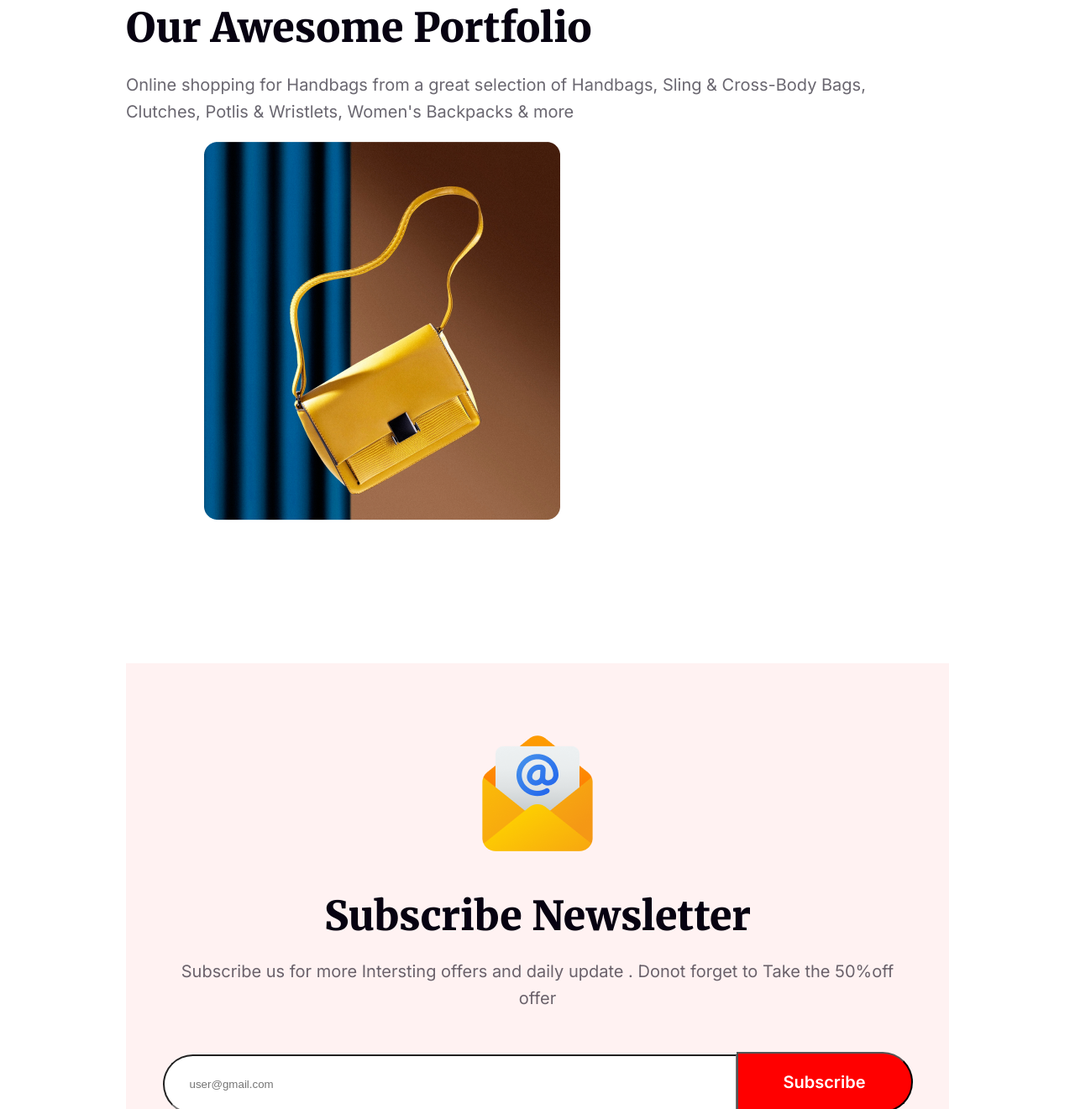
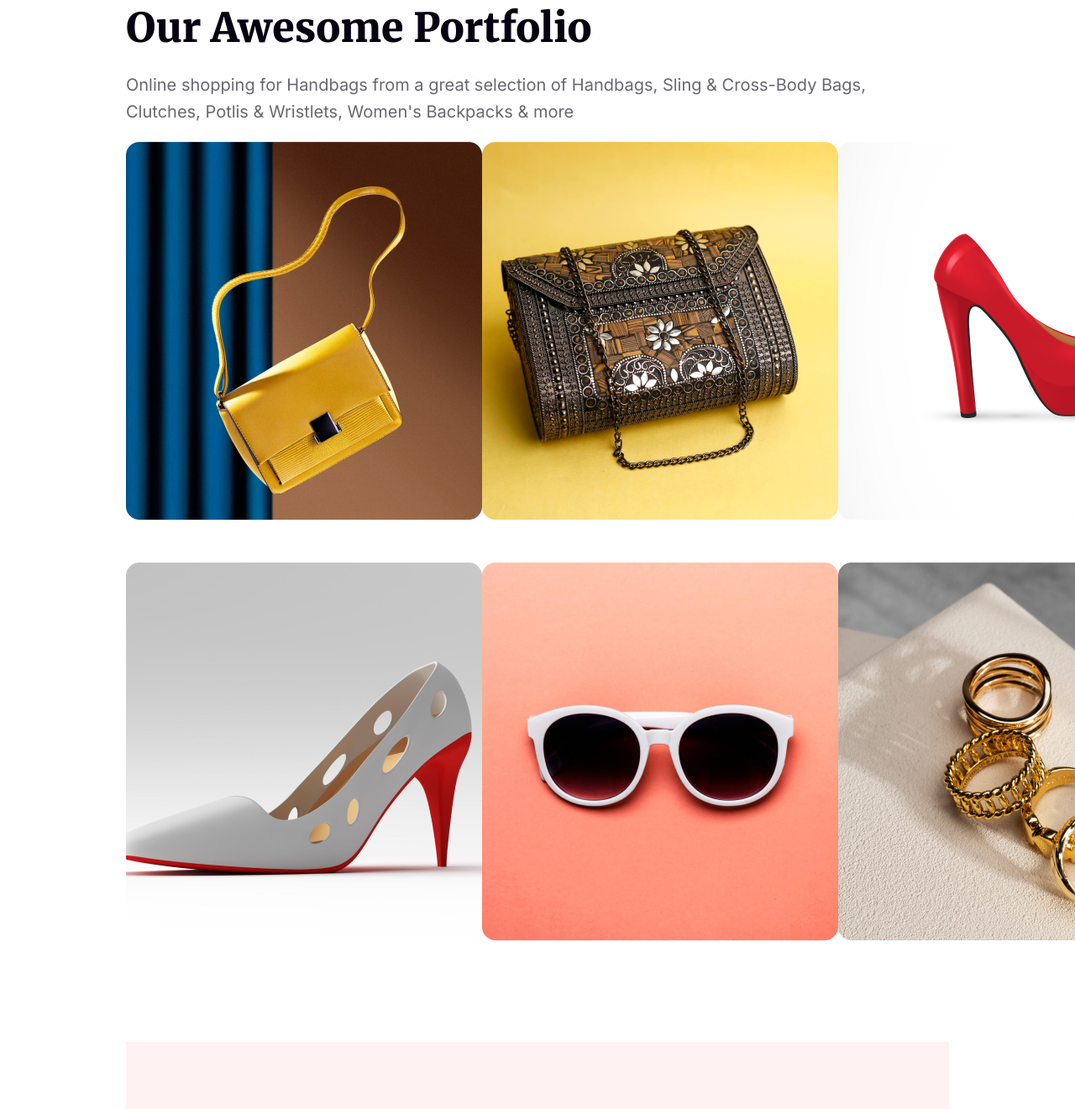
Before and after one commit to ArfanAnupom1/assignment1final-new-year, a plain HTML site: page index.html in a window 1280 px wide. Shown: the part 4812-6133 px from the top of the page at 84% size. Drawn offline with Linux system fonts and the light colour scheme; the site is published under a folder, as on GitHub Pages, so addresses that start at the root find nothing.

Commit message:
My final  commit

```diff
--- a/index.html
+++ b/index.html
@@ -7,8 +7,10 @@
     <title>New year</title>
     <link rel="stylesheet" href="style/style.css">
     <link rel="preconnect" href="https://fonts.googleapis.com">
-<link rel="preconnect" href="https://fonts.gstatic.com" crossorigin>
-<link href="https://fonts.googleapis.com/css2?family=Inter:wght@100;200;300;400;500;600;700;800;900&family=Merriweather+Sans:ital,wght@0,300;0,400;0,500;0,600;0,700;0,800;1,300;1,400;1,500;1,600;1,700;1,800&family=Merriweather:ital,wght@0,300;0,400;0,700;0,900;1,300;1,400;1,700;1,900&family=Open+Sans:ital,wght@0,300;0,400;0,500;0,600;0,700;0,800;1,300;1,400;1,500;1,600;1,700;1,800&family=Sen:wght@400;600;800&display=swap" rel="stylesheet">
+    <link rel="preconnect" href="https://fonts.gstatic.com" crossorigin>
+    <link
+        href="https://fonts.googleapis.com/css2?family=Inter:wght@100;200;300;400;500;600;700;800;900&family=Merriweather+Sans:ital,wght@0,300;0,400;0,500;0,600;0,700;0,800;1,300;1,400;1,500;1,600;1,700;1,800&family=Merriweather:ital,wght@0,300;0,400;0,700;0,900;1,300;1,400;1,700;1,900&family=Open+Sans:ital,wght@0,300;0,400;0,500;0,600;0,700;0,800;1,300;1,400;1,500;1,600;1,700;1,800&family=Sen:wght@400;600;800&display=swap"
+        rel="stylesheet">
 
 </head>
 
@@ -101,14 +103,14 @@
             <section>
                 <div class="image6">
                     <img class="hover" src="./resources/Rectangle 3.png" alt="">
-                    <img class="hover" src="/resources/Rectangle 4.png" alt="">
-                    <img class="hover" src="/resources/Rectangle 5.png" alt="">
+                    <img class="hover" src="./resources/Rectangle 4.png" alt="">
+                    <img class="hover" src="./resources/Rectangle 5.png" alt="">
 
                 </div>
                 <div class="image7">
-                    <img class="hover" src="/resources/Rectangle 6.png" alt="">
-                    <img class="hover" src="/resources/Rectangle 7.png" alt="">
-                    <img class="hover" src="/resources/Rectangle 8.png" alt="">
+                    <img class="hover" src="./resources/Rectangle 6.png" alt="">
+                    <img class="hover" src="./resources/Rectangle 7.png" alt="">
+                    <img class="hover" src="./resources/Rectangle 8.png" alt="">
 
                 </div>
             </section>
```
